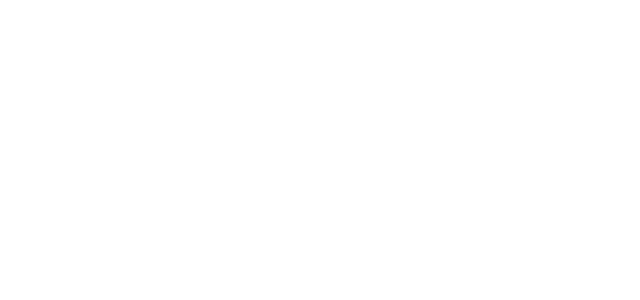
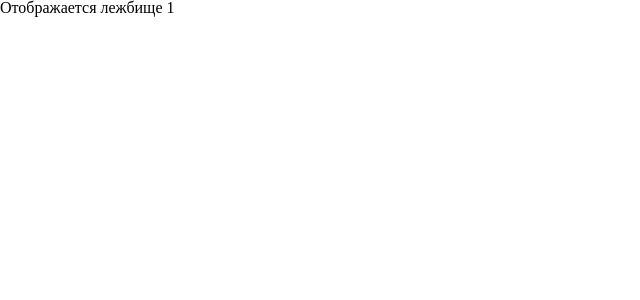
Before and after one commit to wildview2/front, a React (Create React App) app: page /rookery/1 in a window 1280 px wide. Before the commit this address had no page. Shown: the top 300 px of the page, without its empty margins (0-640 px from the left). Built offline with nearby package versions, Linux system fonts and the light colour scheme.

Commit message:
Add arguments transfering

```diff
--- a/src/App.jsx
+++ b/src/App.jsx
@@ -3,6 +3,7 @@ import { Route } from "react-router"
 import { BrowserRouter, Routes } from "react-router-dom"
 import { Home } from "./ui/pages/Home"
 import { Registr } from "./ui/pages/registration"
+import { Rookery } from "./ui/pages/Rookery"
 
 export default function App() {
   return (
@@ -11,6 +12,7 @@ export default function App() {
         <Route exact path="/" element={<Registr />} />
         <Route exact path="/registration" element={<Home />} />
         <Route exact path="/asdasd" element={<Registr />} />
+        <Route exact path="/rookery/:id" element={<Rookery />}/>
       </Routes>
     </BrowserRouter>
   )
--- a/src/ui/pages/Home.jsx
+++ b/src/ui/pages/Home.jsx
@@ -5,10 +5,10 @@ import { theme } from "./../../theme"
 import { Calendarr } from "../components/Calendar"
 import Calendar from 'react-calendar'
 import 'react-calendar/dist/Calendar.css'
+import { Link } from "react-router-dom"
 
 const Wrapper = styled.div`
   display: flex;
-  position: relative;
   align-items: center;
   width: 100%;
   height: 100%;
@@ -152,12 +152,12 @@ export const Home = () => {
                   <CalendarWrapper>
                     <Calendar onChange={(arr)=>{// arr[0] первая дата, arr[1] вторая
 
-                      }} value={valueCalendar}  selectRange={true} returnValue="range"/>
+                      }} value={valueCalendar} selectRange={true} returnValue="range"/>
                   </CalendarWrapper>
 
                 </Left>
 
-                  <Divider/>
+                <Divider/>
 
                 <Right>
                   <Text>Выберите задачу</Text>
@@ -172,6 +172,10 @@ export const Home = () => {
                 </Right>
             </Main>
             {state.toString()}
+            <Link to ='/rookery/3?from=2007&to=2010'>
+              Тык
+            </Link>
+
 
 
         </Content>
--- /dev/null
+++ b/src/ui/pages/Rookery.jsx
@@ -0,0 +1,14 @@
+import React from 'react';
+import ReactDOM from 'react-dom';
+import {
+  BrowserRouter as Router,
+  Switch,
+  Route,
+  useParams,
+} from 'react-router-dom';
+
+export const Rookery = ()=>{
+    const  slug  = useParams();
+    alert(slug.id)
+    return <div>Отображается лежбище {slug.id}</div>;
+}
```
